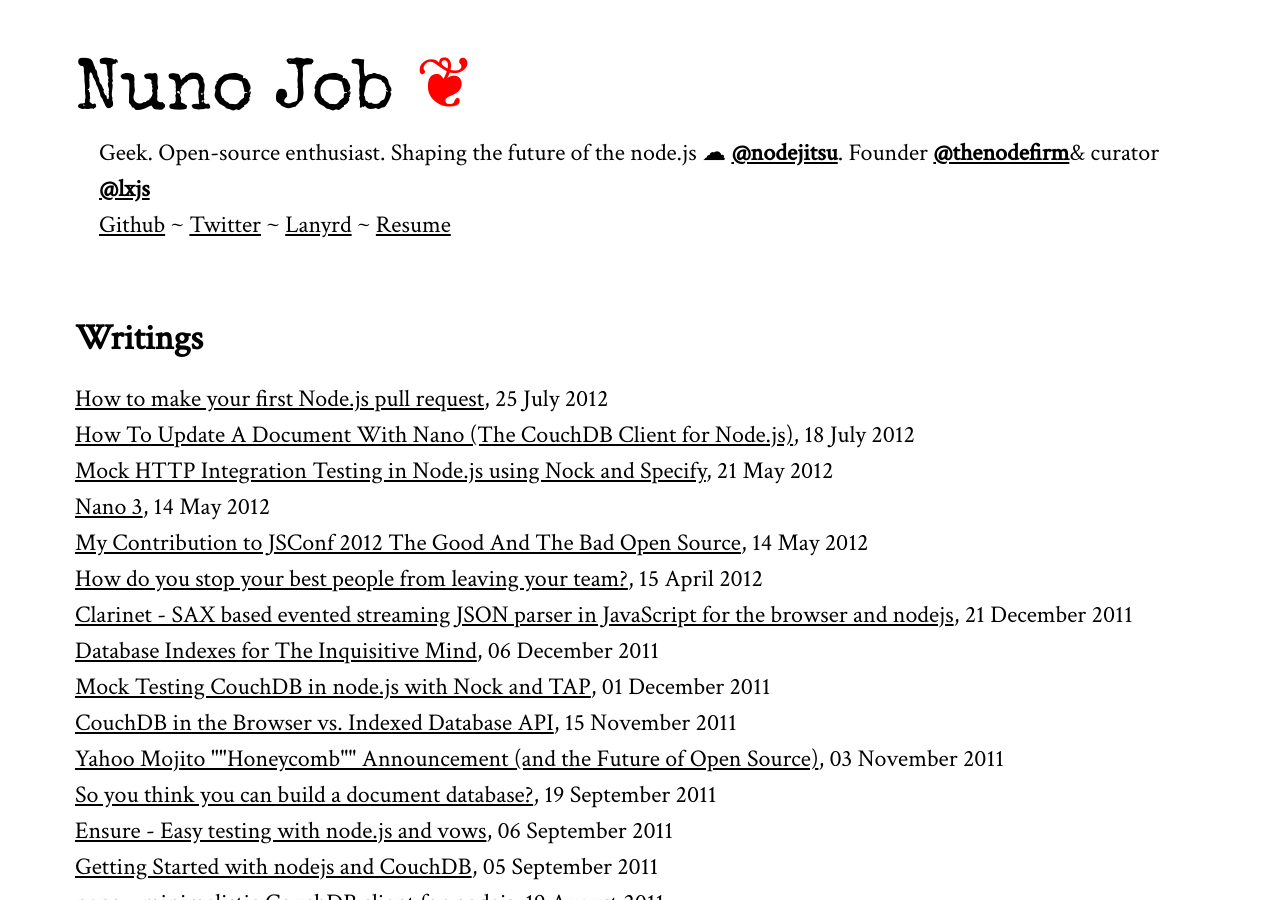
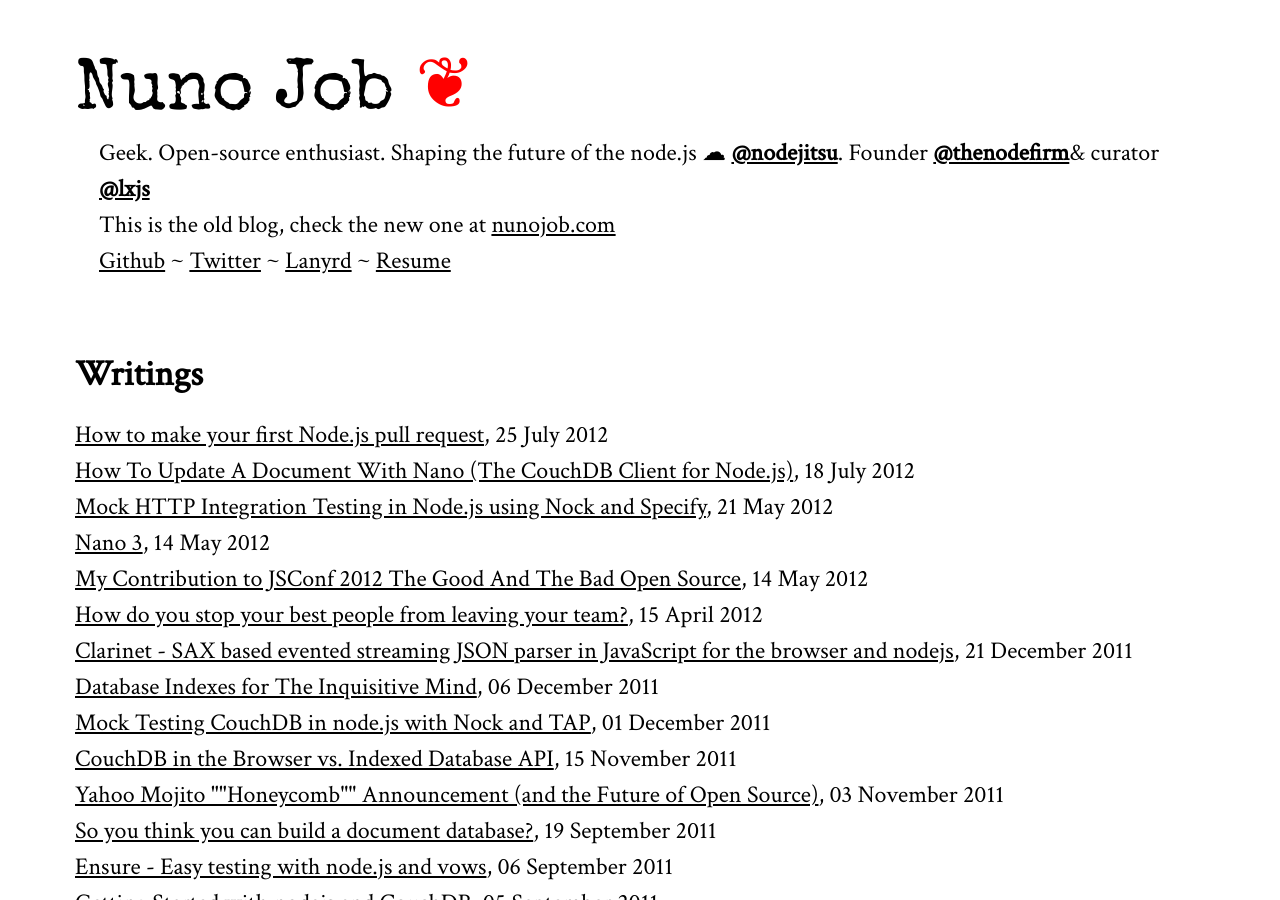
Before and after one commit to dscape/dscape.github.com, a Jekyll site: the page built from index.html, in a window 1280 px wide and 900 px high. Built offline with Jekyll 4.4.1, drawn with Linux system fonts in a browser that asks for light colours; Markdown is read by kramdown in place of the engine named in the settings.

Commit message:
new blog

```diff
--- a/_layouts/default.html
+++ b/_layouts/default.html
@@ -23,7 +23,7 @@
         <a href="/">Nuno Job</a>
         <a class="extra" href="http://nunojob.com">❦</a>
       </div>
-      <div class="desc">Geek. Open-source enthusiast. Shaping the future of the node.js ☁ <a href="http://www.nodejitsu.com"><b>@nodejitsu</b></a>. Founder <a href="http://thenodefirm.com"><b>@thenodefirm</b></a>&amp; curator <a href="http://lxjs.org"><b>@lxjs</b></a></div>
+      <div class="desc">Geek. Open-source enthusiast. Shaping the future of the node.js ☁ <a href="http://www.nodejitsu.com"><b>@nodejitsu</b></a>. Founder <a href="http://thenodefirm.com"><b>@thenodefirm</b></a>&amp; curator <a href="http://lxjs.org"><b>@lxjs</b></a><br/>This is the old blog, check the new one at <a href="http://nunojob.com">nunojob.com</a></div>
       <div class="links">
           <a href="http://github.com/dscape">Github</a>
         ~ <a href="http://twitter.com/dscape">Twitter</a>
```
